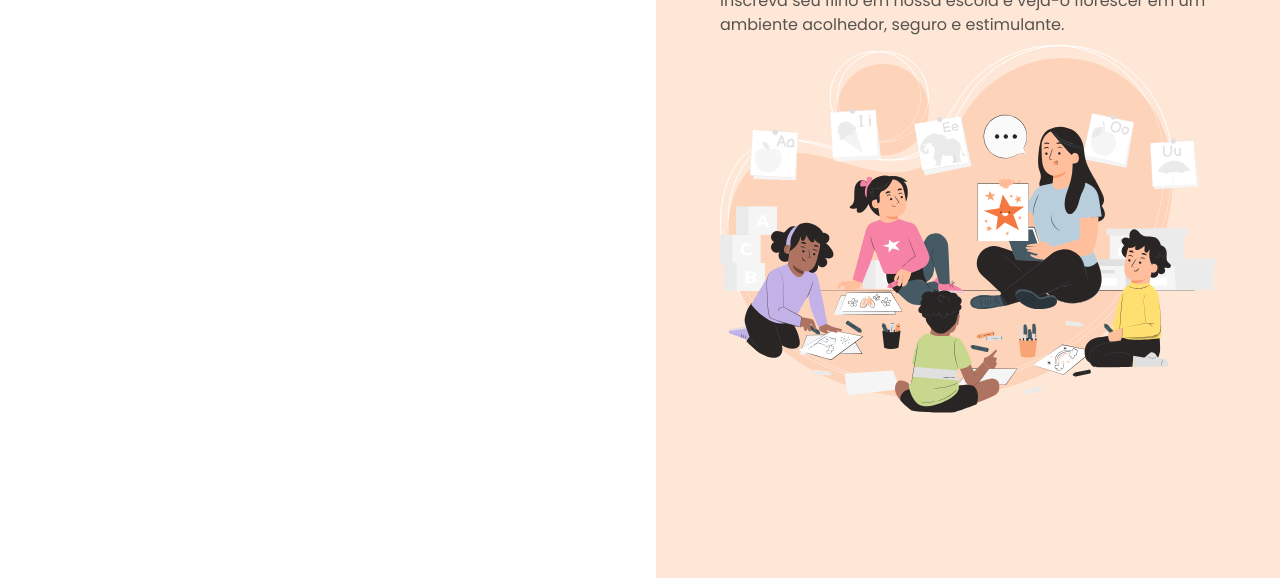
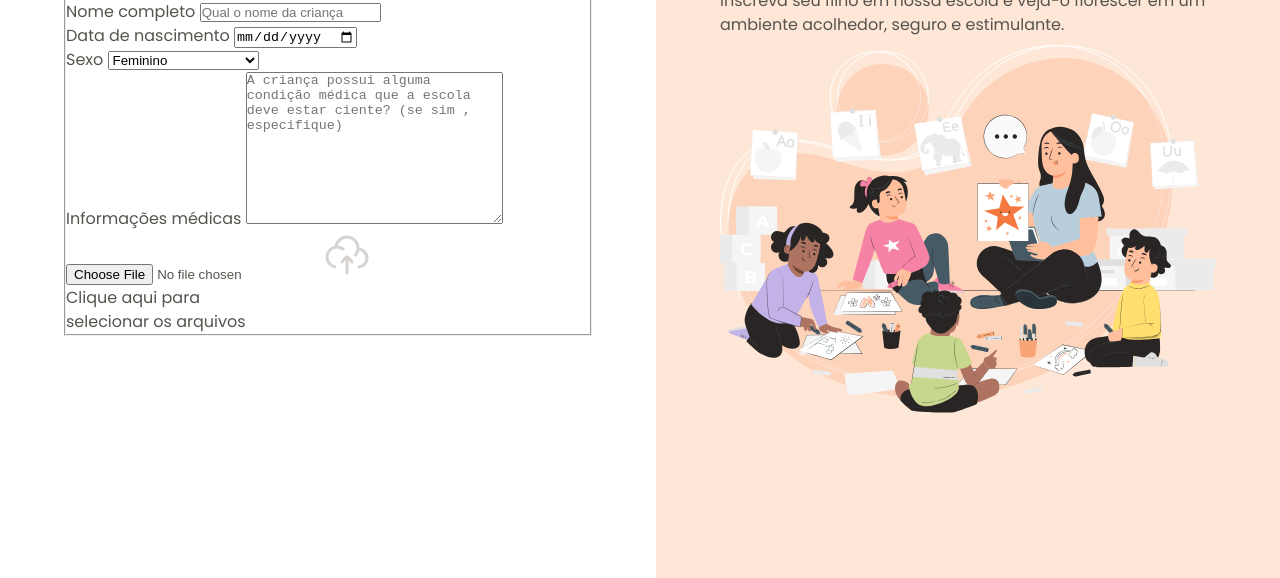
Before and after one commit to ViniMattei/Formulario-de-matricula, a plain HTML site: page index.html in a window 1280 px wide. Shown: the part 222-800 px from the top of the page. Drawn offline with Linux system fonts and the light colour scheme.

Commit message:
iniciando formulario

```diff
--- a/index.html
+++ b/index.html
@@ -27,6 +27,56 @@
             Preencha os dados abaixo para matricular seu filho na escola de
             educação infantil Estrelas do Amanhã.
           </p>
+
+          <form method="post" enctype="multipart/form-data">
+            <fieldset class="child-info">
+              <legend>Informações da criança</legend>
+
+              <div class="input-wrapper">
+                <label for="fullname">Nome completo</label>
+                <input
+                  id="fullname"
+                  type="text"
+                  name="fullname"
+                  placeholder="Qual o nome da criança"
+                />
+              </div>
+
+              <div class="input-wrapper">
+                <label for="birth">Data de nascimento</label>
+                <input type="date" id="birth" name="birth" lang="pt-br" />
+              </div>
+
+              <div class="select-wrapper">
+                <label for="gender">Sexo</label>
+                <select name="gender" id="gender">
+                  <option value="female">Feminino</option>
+                  <option value="male">Masculino</option>
+                  <option value="na">Prefiro nãõ responder</option>
+                </select>
+              </div>
+
+              <div class="textarea-wrapper">
+                <label for="medical-info">Informações médicas</label>
+                <textarea
+                  name="medical-info"
+                  id="medical-info"
+                  cols="30"
+                  rows="10"
+                  placeholder="A criança possui alguma condição médica que a escola deve estar ciente? (se sim , especifique)"
+                ></textarea>
+              </div>
+
+              <div class="droparea-wrapper">
+                <input type="file" id="birth" name="birth" />
+                <img src="/assets/icons/cloud-upload.svg" alt="" />
+                <p>
+                  Clique aqui para <br />
+                  selecionar os arquivos
+                </p>
+              </div>
+            </fieldset>
+          </form>
         </div>
       </main>
 
```
Also changed, not shown: assets/icons/cloud-upload.svg (added).
